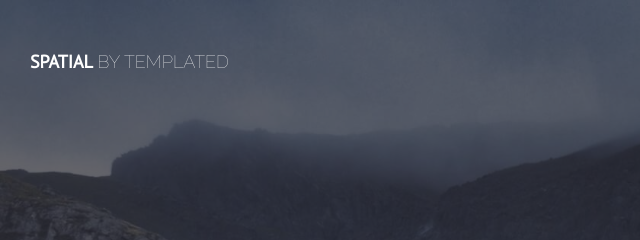
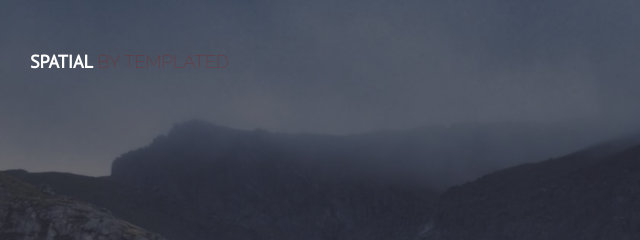
Before and after one commit to deasequana-ux/genesis, a plain HTML site: page index.html in a window 1280 px wide. Shown: the top 240 px of the page, 0-640 px from the left. Drawn offline with Linux system fonts and the light colour scheme.

Commit message:
header h1 renk değiştirildi

```diff
--- a/stil.css
+++ b/stil.css
@@ -17,7 +17,7 @@ header h1{
     font-size: 18px;
     margin-left: 30px;
     top: 50px;
-    color: white;
+    color: rgb(128, 40, 40);
     font-weight: 100;
     text-transform: uppercase;
     font-family: 'Raleway', sans-serif;
```
